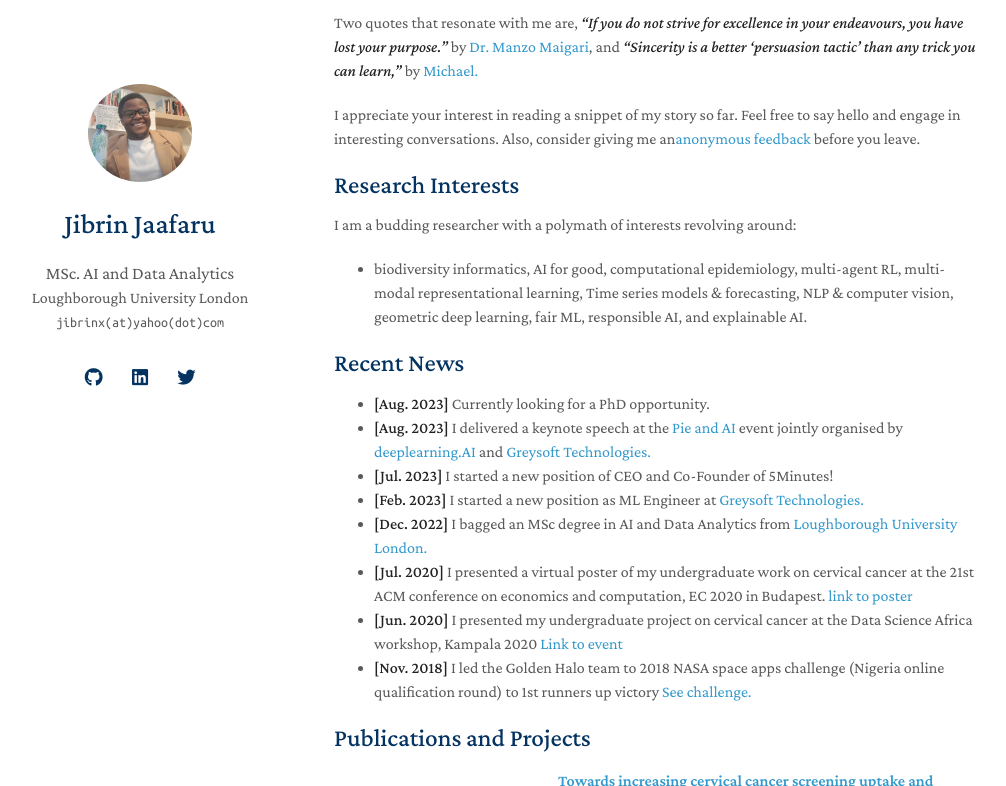
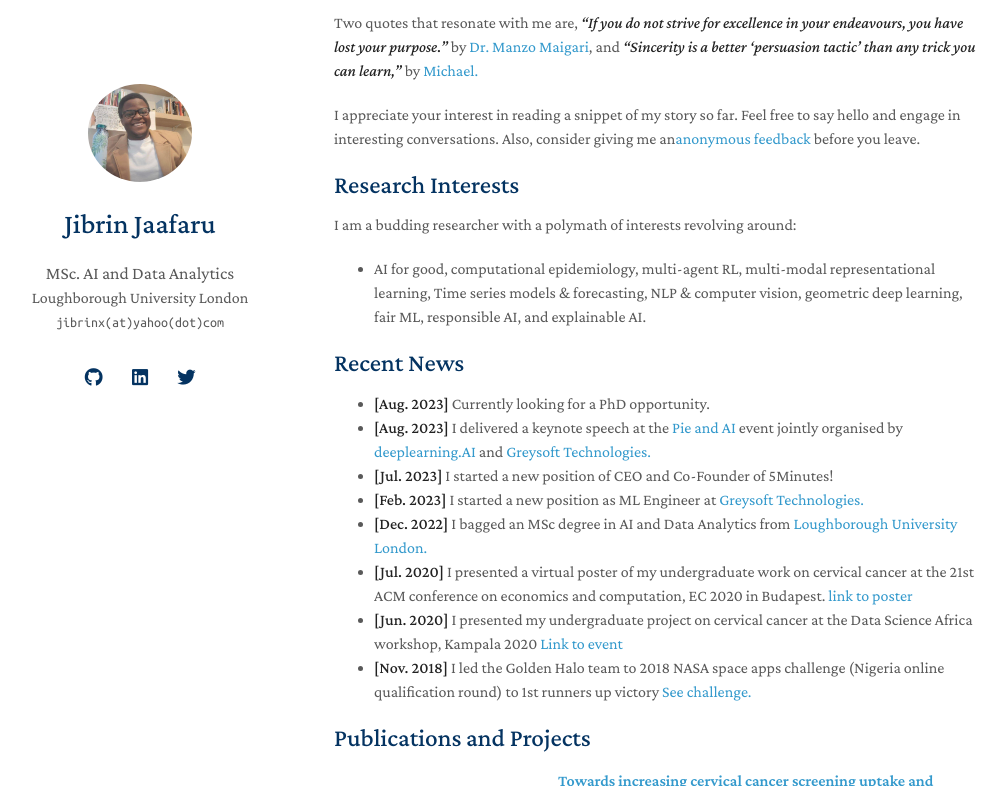
Before and after one commit to jibrinx/jibrinx.github.io, a Jekyll site: the page built from index.md, in a window 1280 px wide and 900 px high, scrolled down 700 px, cut to the strip 0-786 px from the top of the window. Shown: the whole strip, without its empty margins (136-1142 px from the left). Built offline with Jekyll 4.4.1, drawn with Linux system fonts in a browser that asks for light colours; nearby versions of some CDN libraries; a style sheet for code colours, icons or effects is not loaded.

Commit message:
Update index.md

```diff
--- a/index.md
+++ b/index.md
@@ -19,7 +19,7 @@
 
 ## Research Interests
 I am a budding researcher with a polymath of interests revolving around:
-- biodiversity informatics, AI for good, computational epidemiology, multi-agent RL, multi-modal representational learning, Time series models & forecasting, NLP & computer vision, geometric deep learning, fair ML, responsible AI, and explainable AI.
+- AI for good, computational epidemiology, multi-agent RL, multi-modal representational learning, Time series models & forecasting, NLP & computer vision, geometric deep learning, fair ML, responsible AI, and explainable AI.
 
 ## Recent News
 
```
